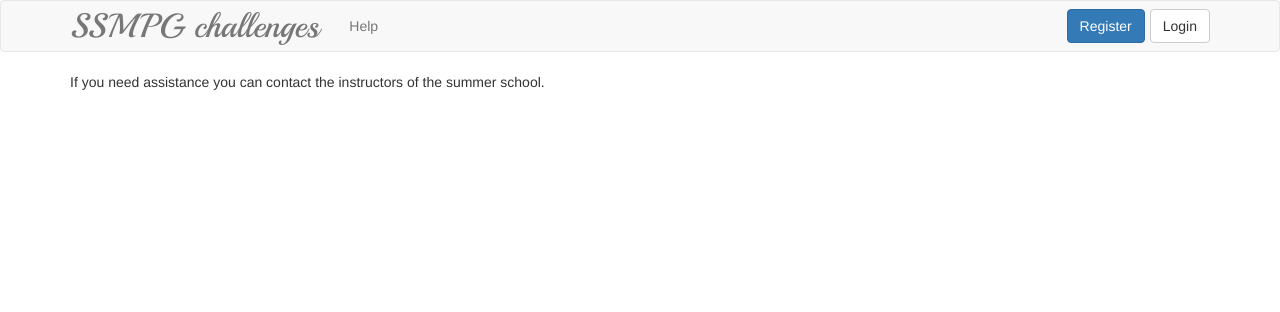
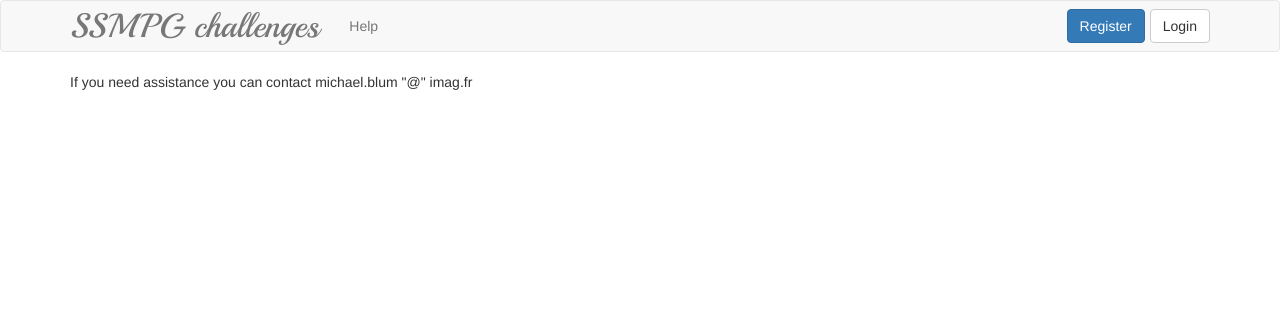
Before and after one commit to BioShock38/ChallengeWebSite, a Django app: page /home/help/ in a window 1280 px wide. Shown: the top 312 px of the page. Run offline with Django 3.2, Linux system fonts and the light colour scheme; some libraries are stand-ins or nearby versions.

Commit message:
help with addr

```diff
--- a/home/templates/home/help.html
+++ b/home/templates/home/help.html
@@ -2,7 +2,7 @@
 
 {% block content %}
 
-If you need assistance you can contact the instructors of the summer school.
+If you need assistance you can contact michael.blum "@" imag.fr
 
 {% endblock content %}
 
```
